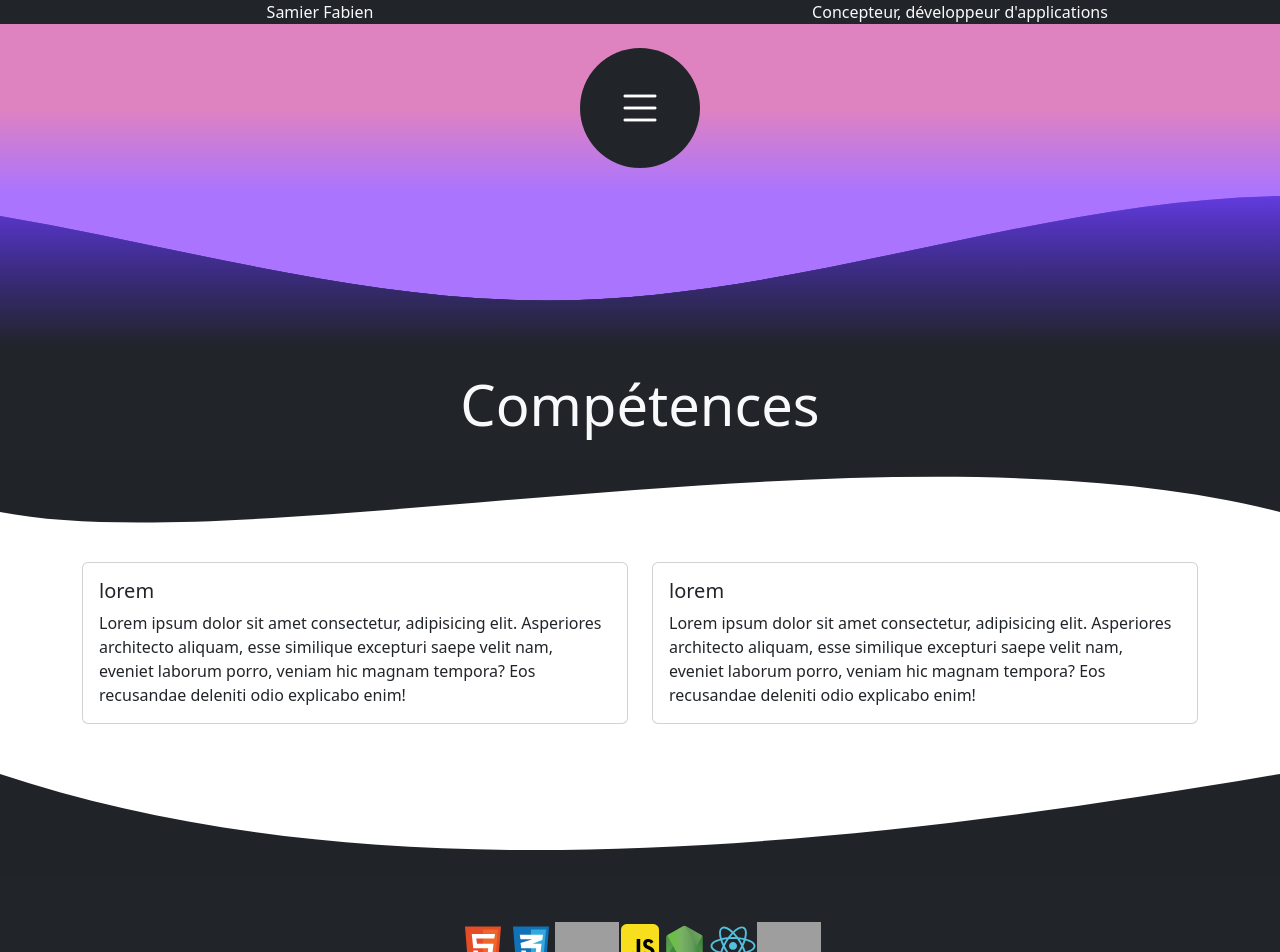
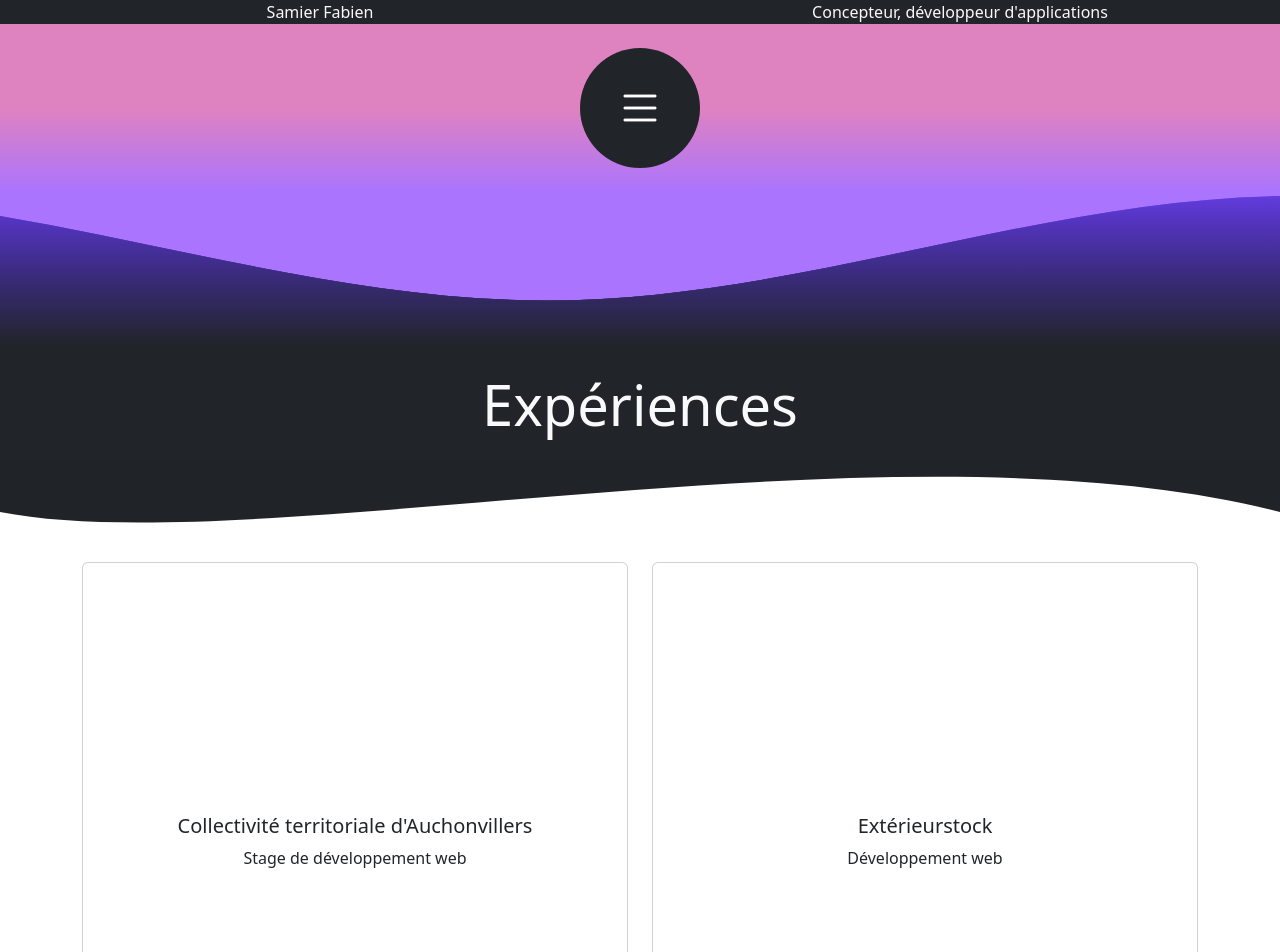
Before and after one commit to samier-fabien/samier_fabien_cv, a React (Vite) app: page /experiences in a window 1280 px wide. Shown: the top 952 px of the page. Built offline with nearby package versions, Linux system fonts and the light colour scheme; grey boxes are pictures that could not be loaded.

Commit message:
Ajout du contenur dans les cartes

```diff
--- a/src/routes/Experiences.jsx
+++ b/src/routes/Experiences.jsx
@@ -7,7 +7,7 @@ export default function Experiences() {
   return (
     <>
       <div className="container-fluid py-4 text-center bg-dark text-light">
-        <h1 className="display-4 m-0 p-0">Compétences</h1>
+        <h1 className="display-4 m-0 p-0">Expériences</h1>
       </div>
       <Transition
         transitionPathOnTop="true"
@@ -17,29 +17,59 @@ export default function Experiences() {
         transitionFillColor="#202428"
       />
       <div className="container">
-        <div className="row">
+        <div className="row" style={{ height: "35rem" }}>
           <div className="col">
             <DoubleSidedCard
-              otherFace={<p className="card-text">L'autre face, the dark side of the card...</p>}
+              otherFace={
+                <div class="d-flex align-items-center h-100">
+                  <ul className="card-text">
+                    <li>Développement d'une application web pour la commune</li>
+                    <li>Choix des technologies: Symfony 5, Bootstrap, JQuery, Docker</li>
+                    <li>Conception de la base de données relationnelle (méthode merise)</li>
+                    <li>Maquettage avec Figma</li>
+                    <li>Modélisation UML</li>
+                    <li>Tests unitaires</li>
+                  </ul>
+                </div>
+              }
             >
-              <h5 className="card-title">lorem</h5>
-              <p className="card-text">
-                Lorem ipsum dolor sit amet consectetur, adipisicing elit. Asperiores architecto
-                aliquam, esse similique excepturi saepe velit nam, eveniet laborum porro, veniam hic
-                magnam tempora? Eos recusandae deleniti odio explicabo enim!
-              </p>
+              <div class="d-flex flex-column align-items-center justify-content-center h-100">
+                <h5 className="card-title">Collectivité territoriale d'Auchonvillers</h5>
+                <p className="card-text">Stage de développement web</p>
+              </div>
             </DoubleSidedCard>
           </div>
           <div className="col">
             <DoubleSidedCard
-              otherFace={<p className="card-text">L'autre face, the dark side of the card...</p>}
+              otherFace={
+                <div class="d-flex align-items-center h-100">
+                  <ul className="card-text">
+                    <li>Modifications d'APIs existantes</li>
+                    <li>Conception de bases de données</li>
+                    <li>
+                      Dialogue avec le personnel en vue de la réalisation d'algorithmes pour
+                      l'élaboration d'applications en lien avec leur travail
+                    </li>
+                    <li>
+                      Conception et développement d'APIs REST et GraphQL avec Symfony et Api
+                      Platform
+                    </li>
+                    <li>Développement front avec React, Jquery et Htmx</li>
+                    <li>Modification et développement de modules pour Prestashop</li>
+                    <li>Écriture de scripts en Bash et Python</li>
+                    <li>Documentation des applications créées</li>
+                    <li>
+                      Rédaction d'articles sur les diverses technologies rencontrées et employées
+                      avec Onenote en guise de base de connaissances
+                    </li>
+                  </ul>
+                </div>
+              }
             >
-              <h5 className="card-title">lorem</h5>
-              <p className="card-text">
-                Lorem ipsum dolor sit amet consectetur, adipisicing elit. Asperiores architecto
-                aliquam, esse similique excepturi saepe velit nam, eveniet laborum porro, veniam hic
-                magnam tempora? Eos recusandae deleniti odio explicabo enim!
-              </p>
+              <div class="d-flex flex-column align-items-center justify-content-center h-100">
+                <h5 className="card-title">Extérieurstock</h5>
+                <p className="card-text">Développement web</p>
+              </div>
             </DoubleSidedCard>
           </div>
         </div>
```
